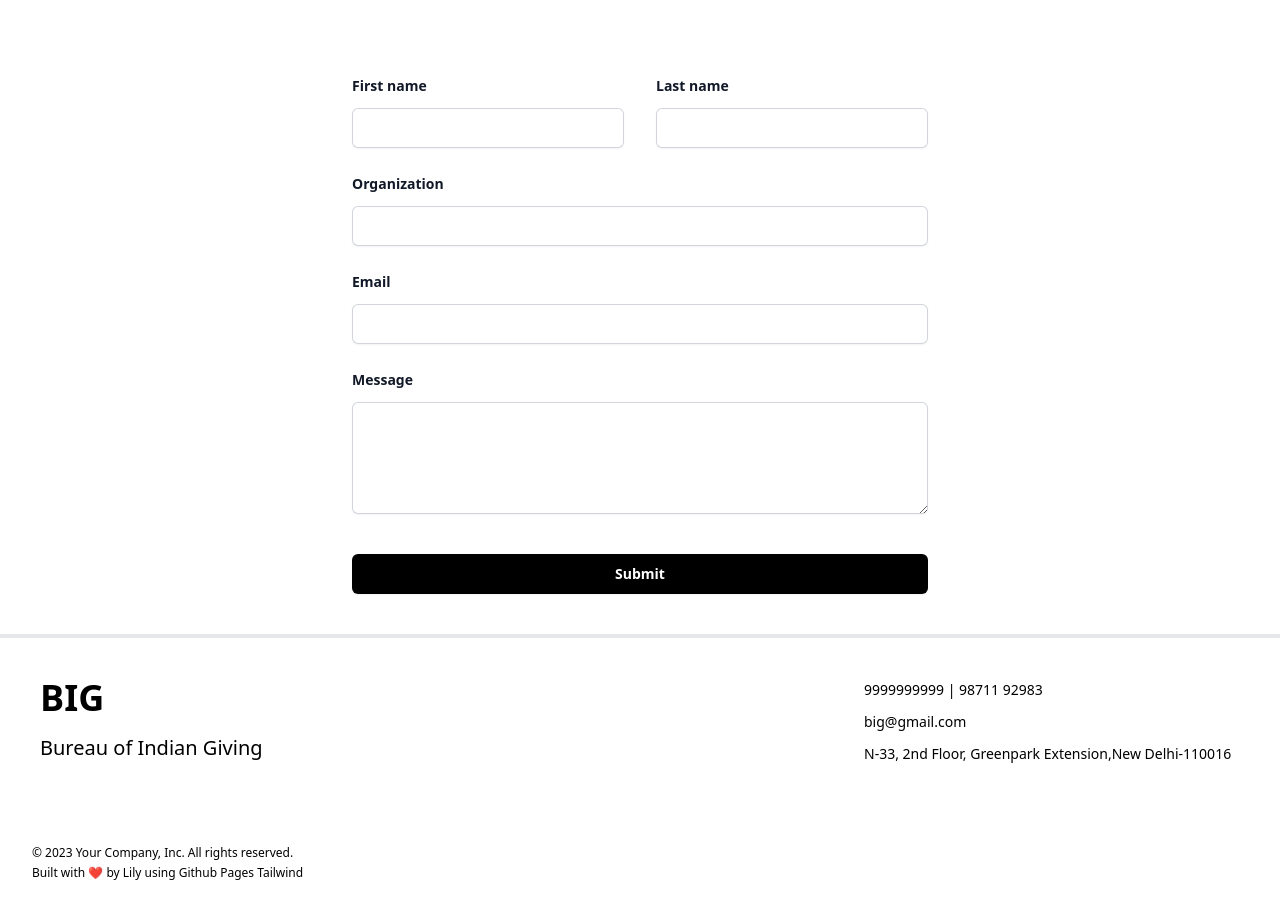
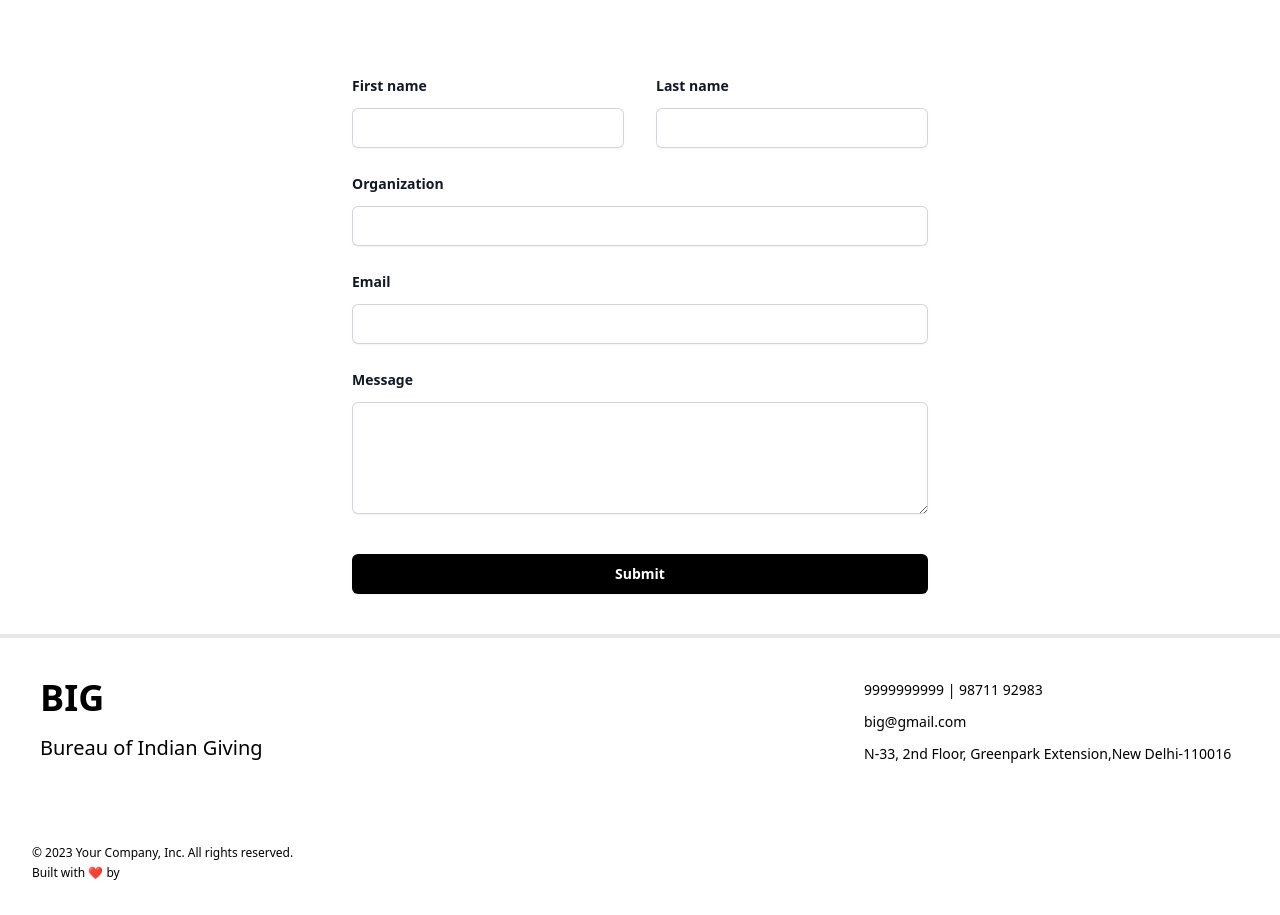
Before and after one commit to Lily-Sneha/Wolfpack, a website: page Contact.html in a window 1280 px wide. Shown: the part 162-1077 px from the top of the page. Drawn offline with nearby package versions, Linux system fonts and the light colour scheme; files that its build step writes are made by us from their sources.

Commit message:
css issue resolved

```diff
--- a/Contact.html
+++ b/Contact.html
@@ -165,19 +165,4 @@
                     <!-- <a href="https://oasishq.org/" class="text-black hover:text-red-500 hover:underline"
                         target="_blank">Lily</a>
                     partner -->
-                    <a href="https://aikyamfellows.org/" class="text-black hover:text-red-500 hover:underline"
-                        target="_blank">
-                        Lily </a>
-                    using
-                    <a href="https://github.com/t4glabs/tyciafoundation"
-                        class="text-black hover:text-red-500 hover:underline" target="_blank">Github Pages</a>
-                    Tailwind
-                </p>
-
-
-            </div>
-        </footer>
-    </div>
-</body>
-
-</html>
+                    <a href="https:/
--- a/about.html
+++ b/about.html
@@ -261,15 +261,4 @@
                     <a href="" class="text-black hover:text-red-500 hover:underline" target="_blank">
                         Lily </a>
                     using
-                    <a href="https://github.com/t4glabs/tyciafoundation"
-                        class="text-black hover:text-red-500 hover:underline" target="_blank">Github Pages</a>
-                    Tailwind
-                </p>
-
-
-            </div>
-        </footer>
-    </div>
-</body>
-
-</html>
+                    <a href="https://github.com/t4glabs/tyciafoundatio
--- a/public/input.css
+++ b/public/input.css
@@ -1,7 +1,3 @@
 @tailwind base;
 @tailwind components;
 @tailwind utilities;
-
-.bg-hero {
-    background-color: RGB(238, 182, 72);
-}
```
